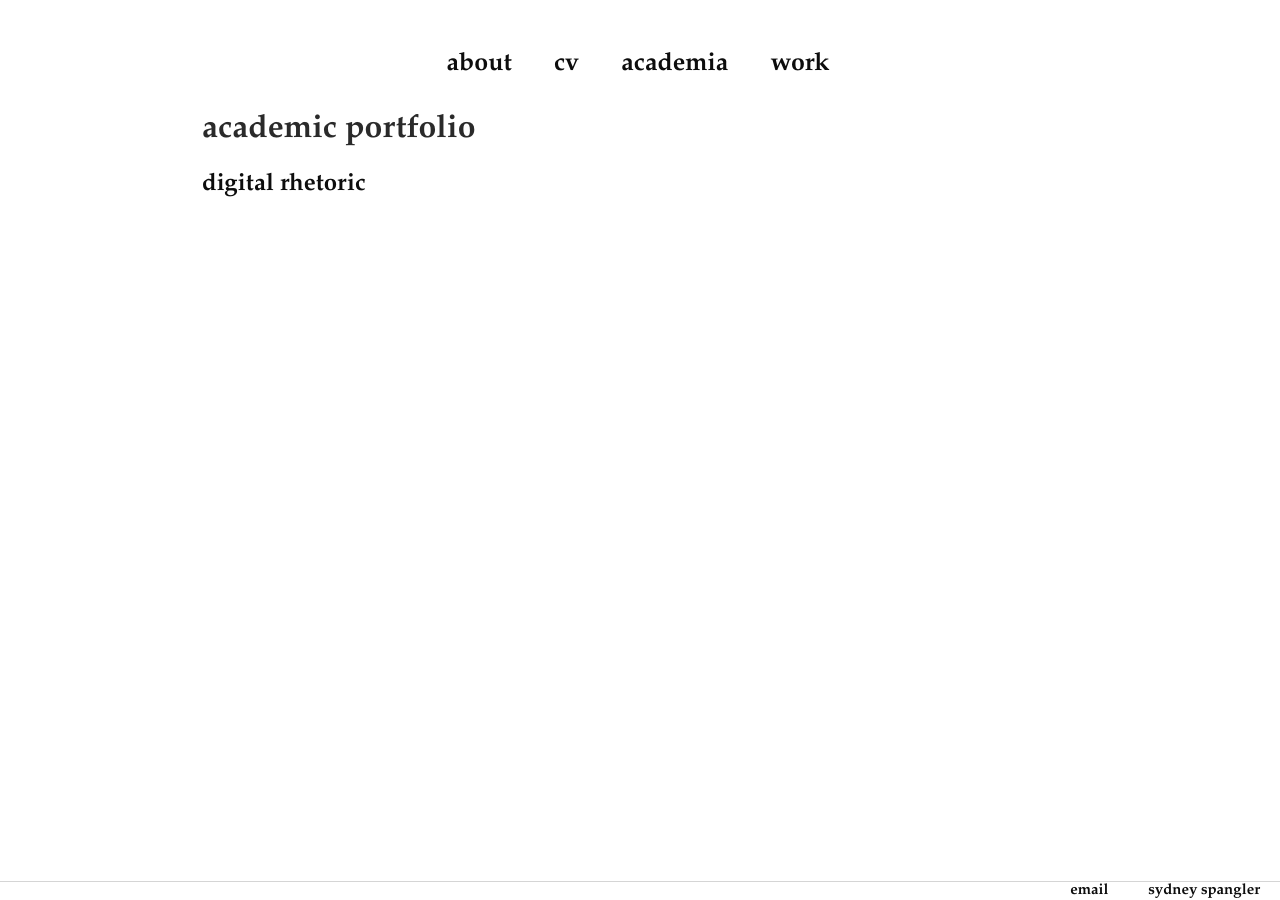
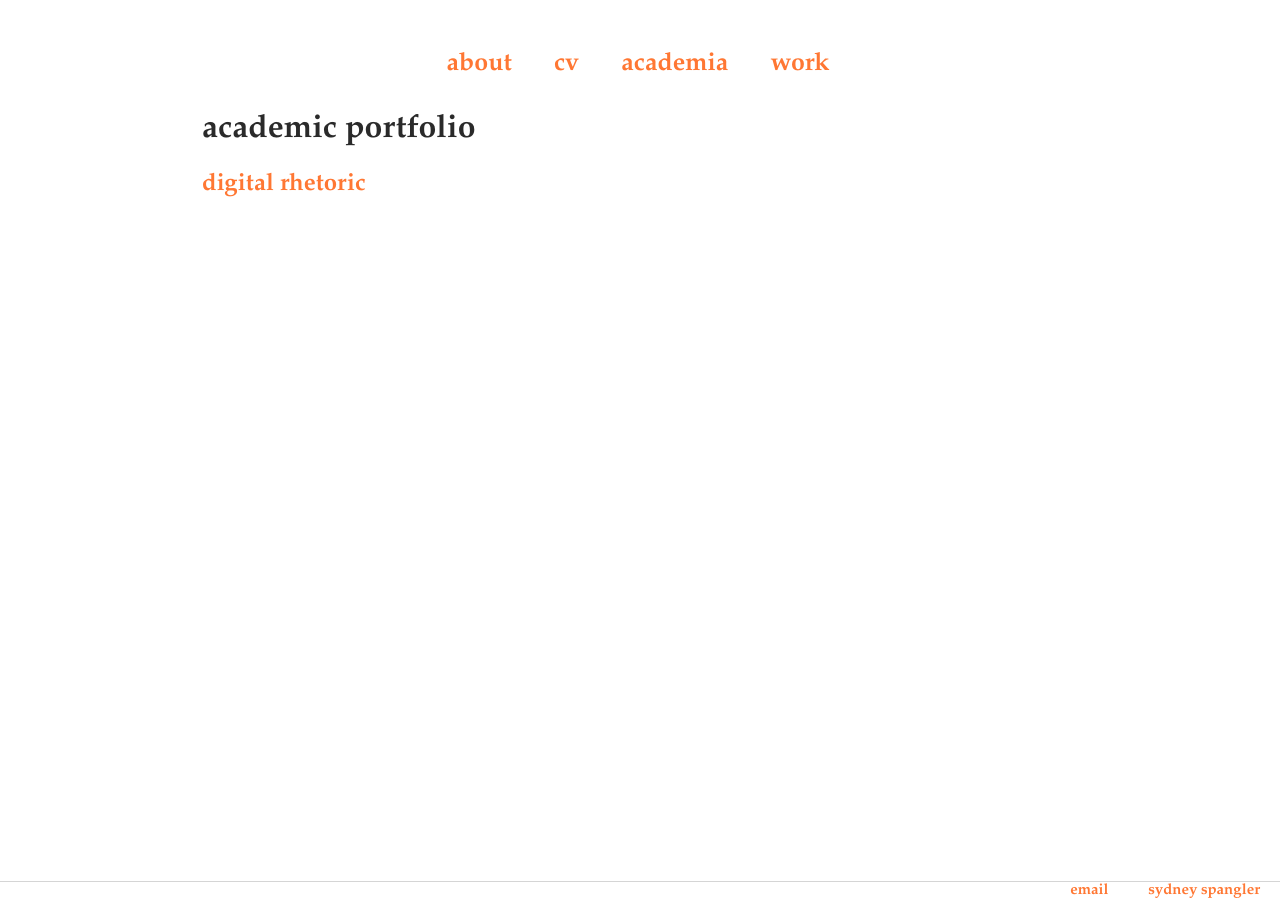
Before and after one commit to sydneyspangler/sydneyspangler.github.io, a Jekyll site: the page built from academia/index.html, in a window 1280 px wide. Built offline with Jekyll 4.4.1, drawn with Linux system fonts in a browser that asks for light colours.

Commit message:
Update main.css

```diff
--- a/css/main.css
+++ b/css/main.css
@@ -10,6 +10,7 @@ nav ul {
     list-style: none;
     font-weight: bold;
     text-align: center;
+    color: #0d0d0d;
 }
 footer ul {
     font-family:'Palatino Linotype', 'serif';
@@ -32,7 +33,7 @@ nav ul li, footer ul li {
 }
 a {
     text-decoration: none;
-    color: #0d0d0d;
+    color: #ff7733;
 }
 a:hover {
     text-decoration: line-through;
```
